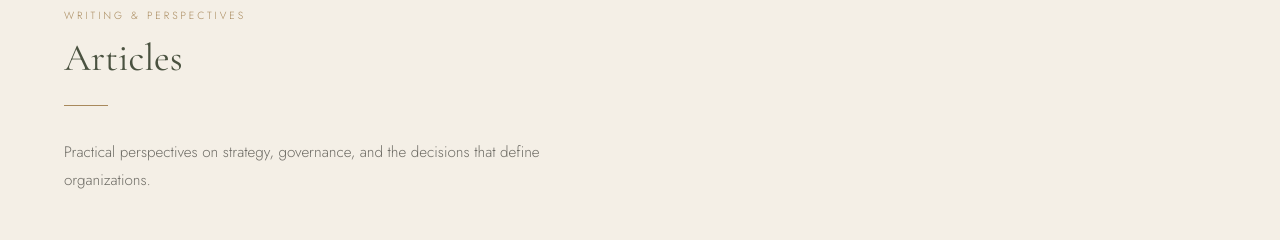
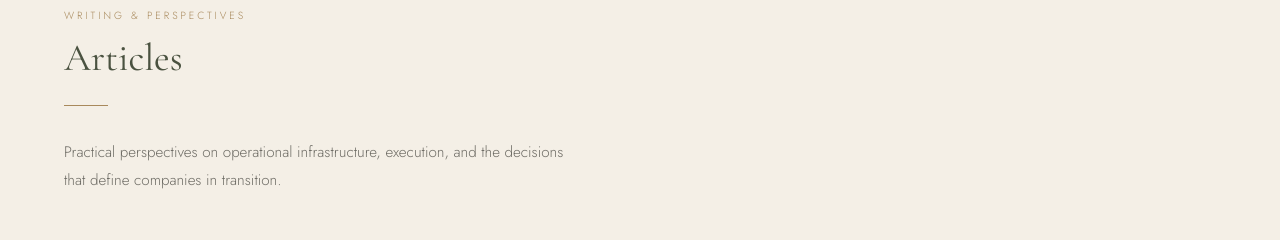
Before and after one commit to ironarbor/iron-arbor-advisory, a plain HTML site: page index.html in a window 1280 px wide. Shown: the part 3640-3880 px from the top of the page. Drawn offline with nearby package versions, Linux system fonts and the light colour scheme.

Commit message:
Revise articles section description
Updated the description in the articles section to reflect a focus on operational infrastructure and execution.

```diff
--- a/index.html
+++ b/index.html
@@ -528,7 +528,7 @@
   <p class="section-label">Writing &amp; Perspectives</p>
   <h2>Articles</h2>
   <div class="gold-rule"></div>
-  <p style="max-width:520px;font-size:0.95rem;color:var(--gray);margin-bottom:0;line-height:1.85;">Practical perspectives on strategy, governance, and the decisions that define organizations.</p>
+  <p style="max-width:520px;font-size:0.95rem;color:var(--gray);margin-bottom:0;line-height:1.85;">Practical perspectives on operational infrastructure, execution, and the decisions that define companies in transition.</p>
   <div class="articles-grid">
     <div class="article-card">
       <p class="article-cat">Strategy</p>
```
